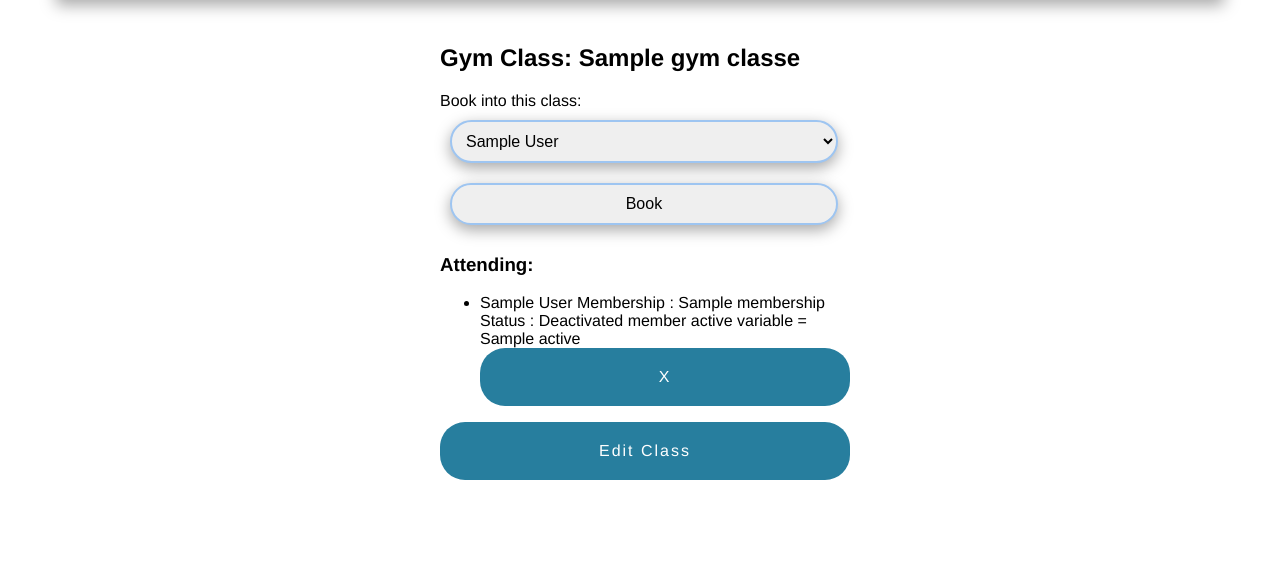
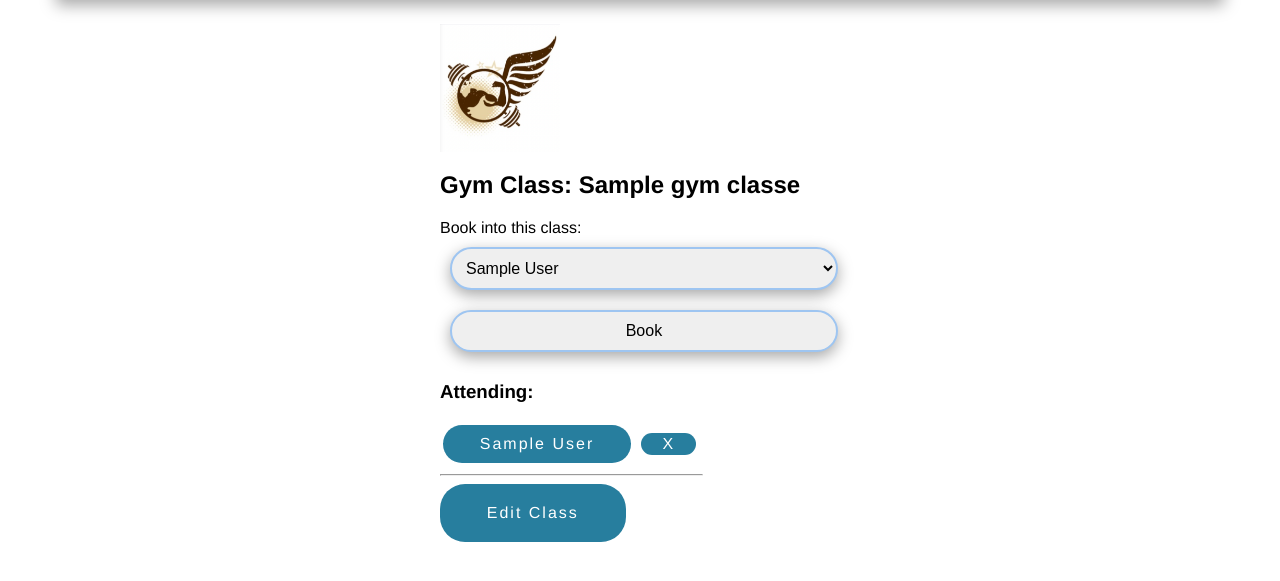
Before and after one commit to DuncanRN/Python-Gym-Manager, a Flask app: page /classes/1 in a window 1280 px wide. Shown: the part 66-647 px from the top of the page. Run offline with Flask 2, Linux system fonts and the light colour scheme; a database or web service that is not in the repository returns one stand-in record (values such as "Sample title"); some libraries are stand-ins or nearby versions.

Commit message:
Wed morning, some changes to css and added an image

```diff
--- a/controllers/gym_class_controller.py
+++ b/controllers/gym_class_controller.py
@@ -21,9 +21,38 @@ def show(id):
     gym_class = gym_class_repository.select(id)
 
     members_of_this_class = gym_class_repository.members(id)
-    all_members = member_repository.select_all()
+    # all_members_not_in_this_class = member_repository.select_all()
 
-    all_members_not_in_this_class = [x for x in all_members if x not in members_of_this_class]
+    all_members_not_in_this_class = gym_class_repository.members_not_in_class(gym_class.id)
+
+
+    print("")
+    print("members not in  this class - ")
+    for member in all_members_not_in_this_class:
+        print(member.first_name)
+
+    # all_members_not_in_this_class = [x for x in all_members if x not in members_of_this_class]
+
+
+    # for element in members_of_this_class:
+    #     print(element.first_name)
+    #     if element.id in all_members_not_in_this_class:
+    #         print("HERE")
+    #         all_members_not_in_this_class.remove(element)
+
+
+    # print(list_2)
+
+    # print("")
+    # print("members of this class - ")
+    # for member in members_of_this_class:
+    #     print(member.first_name)
+
+    # print("")
+    # print("all_members - ")
+    # for member in all_members:
+    #     print(member.first_name)
+
     #  THIS LINE IS CURRENTLY NOT WORKING....
 
     # members_of_this_class_set = set(members_of_this_class)
--- a/repositories/gym_class_repository.py
+++ b/repositories/gym_class_repository.py
@@ -54,6 +54,19 @@ def members(gym_class_id):
         members.append(member)
     return members
 
+def members_not_in_class(gym_class_id):
+    members = []
+
+    sql = "SELECT members.* FROM members WHERE id NOT IN (SELECT members.id FROM members INNER JOIN bookings ON bookings.member_id = members.id WHERE gym_class_id = %s )"
+
+    values = [gym_class_id]
+    results = run_sql(sql, values)
+
+    for row in results:
+        member = Member(row['first_name'], row['last_name'], row['membership'], row['active'], row['id'])
+        members.append(member)
+    return members
+
 def delete_all():
     sql = "DELETE FROM gym_classes"
     run_sql(sql)
--- a/static/css/style.css
+++ b/static/css/style.css
@@ -1,5 +1,6 @@
 body{
     font-family: "Helvetica", arial, sans-serif; font-size: 16px;
+    /* background: rgb(221, 226, 229); */
 }
 
 
@@ -16,10 +17,21 @@ a {
 
 }
 
-a:hover {
-    background: rgba(120, 136, 186, 0.75);
+.small_link{
+    padding: 2px 1px;
+    width: 20%;
+    margin: 3px;
 }
 
+.medium_link{
+    padding:10px 15px;
+    width: 60%;
+    margin: 3px;
+}
+
+a:hover {
+    background: rgb(13, 149, 94);
+}
 
 .main {
     max-width: 1200px;
@@ -35,10 +47,18 @@ a:hover {
     display: flex;
 } */
 
+ul {
+
+    list-style: none;  margin: 0;  padding: 0;
+
+}
+
+.show_members{
+    width: 150%
+}
 
 .navigation ul {  border: 1px solid rgb(4, 77, 28);
     list-style: none;  margin: 0;  padding: 0;  display: flex;
-
     box-shadow: rgba(0, 0, 0, 0.35) 0px 5px 15px;
 }
 
--- a/templates/base.html
+++ b/templates/base.html
@@ -23,10 +23,13 @@
                 <li><a href="/classes/calendar">Calendar</a></li>
             </ul>
         </nav>
+
     </div>
 
 
     <section id="content">
+
+        <img src=" {{ url_for('static', filename='img/gym_wing.png') }}" width="30%" height="30%">
         {% block content %}
 
         {% endblock%}
--- a/templates/classes/edit.html
+++ b/templates/classes/edit.html
@@ -55,7 +55,6 @@
                                         >Deactivated</option>
         </select>
 
-
     </div>
 
     <button type="submit">Update Class</button>
--- a/templates/classes/show.html
+++ b/templates/classes/show.html
@@ -1,7 +1,10 @@
 {% extends 'base.html' %}
 
 {% block content %}
+<div>
 <h1> Gym Class: {{gym_class.name}}</h1>
+
+</div>
 
 <div>
     <form action="/bookings" method="post">
@@ -27,20 +30,20 @@
 
 <div>
 <h3>Attending:</h3>
-<ul>
+<ul class="show_members">
     {% for member in members_of_this_class %}
         <li>
-            {{member.first_name}}  {{member.last_name}}
-            Membership : {{ member.membership  }}
+            <a class="medium_link" href="/members/{{ member.id }}">{{member.first_name}}  {{member.last_name}} </a>
+            <!-- Membership : {{ member.membership  }}
             Status : {%  if member.active==True %}
                         Activated
                     {% else %}
                         Deactivated
-                    {%  endif %}
-member active variable = {{  member.active }}
-            <a href="/bookings/{{ gym_class.id}}/{{ member.id }}/delete">X</a>
+                    {%  endif %} -->
+<!-- member active variable = {{  member.active }} -->
+            <a class="small_link" href="/bookings/{{ gym_class.id}}/{{ member.id }}/delete">X</a>
 
-            <br>
+            <hr>
         </li>
     {% endfor %}
 
--- a/templates/members/show.html
+++ b/templates/members/show.html
@@ -13,17 +13,17 @@
 
 <h3>Attending:</h3>
 
-<ul id="gym_class_list">
+<ul id="gym_class_list" >
     {% for gym_class in gym_classes %}
         <li id ="gym_class_list_element">
-            {{ gym_class.name }}
+            <a class="medium_link" href="/classes/{{ gym_class.id }}">{{ gym_class.name }}</a>
         </li>
     {% endfor %}
 
 
 
 </ul>
-
+<hr><hr>
 <a href="/members/{{ member.id }}/edit">Edit Member</a>
 
 
```
Also changed, not shown: controllers/booking_controller.py (+0 -7 lines), templates/classes/calendar.html (+2 -5 lines), static/img/gym_wing.png (added).
